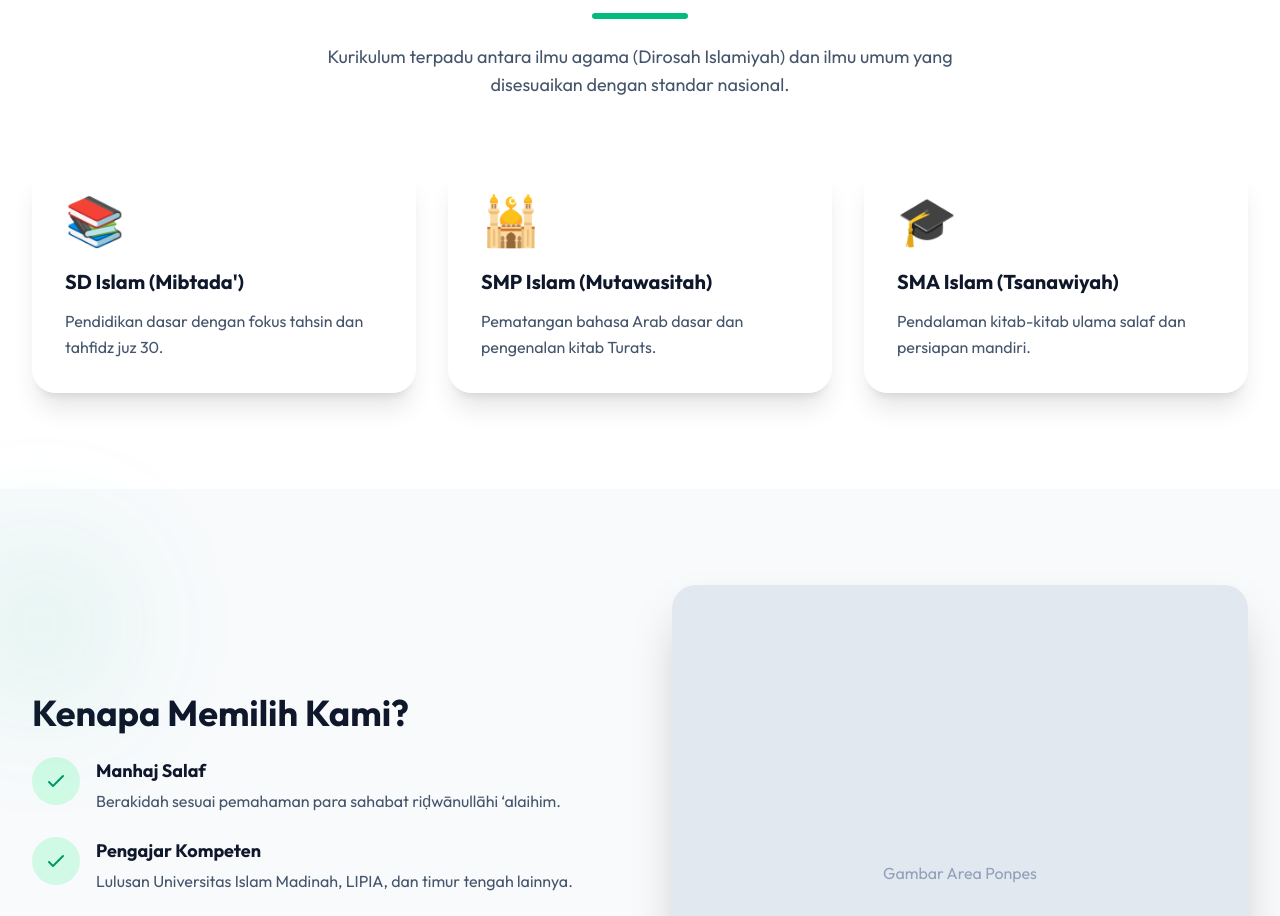
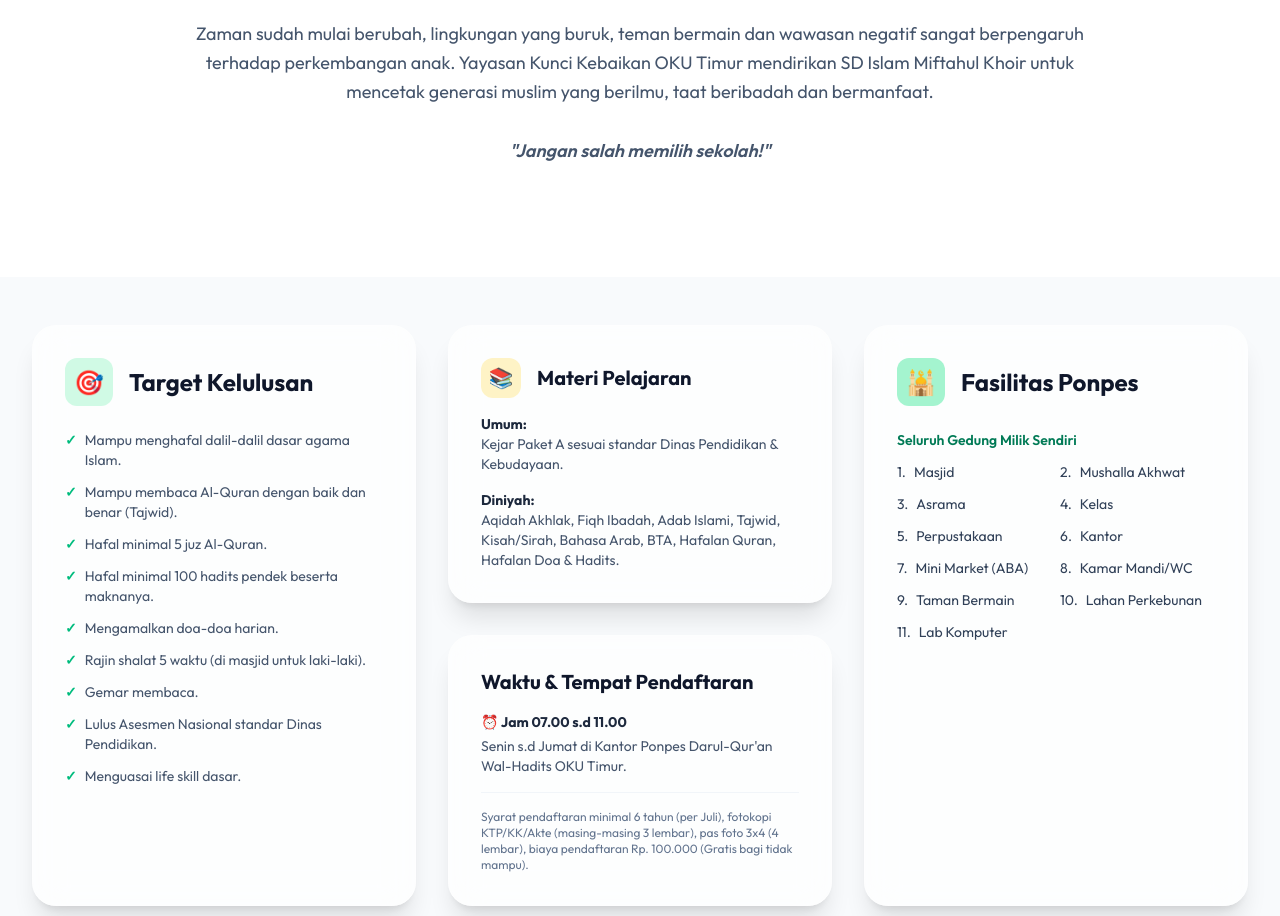
Before and after one commit to ponpesdqh/PSB, a Next.js app: page / in a window 1280 px wide. Shown: the part 980-1896 px from the top of the page. Built offline with nearby package versions, Linux system fonts and the light colour scheme.

Commit message:
Update Landing Page with SD Islam Miftahul Khoir info

```diff
--- a/src/app/page.tsx
+++ b/src/app/page.tsx
@@ -35,71 +35,99 @@
         </div>
       </section>
 
-      {/* Program Pendidikan */}
-      <section className="py-24 bg-white dark:bg-slate-950">
+      {/* Muqaddimah & Overview */}
+      <section className="py-16 bg-white dark:bg-slate-950">
         <div className="max-w-7xl mx-auto px-4 sm:px-6 lg:px-8">
-          <div className="text-center mb-16">
-            <h2 className="text-3xl md:text-4xl font-bold text-slate-900 dark:text-white mb-4">Program Pendidikan</h2>
+          <div className="text-center mb-12">
+            <h2 className="text-3xl md:text-5xl font-bold text-slate-900 dark:text-white mb-4">Kenapa Memilih SD Islam Miftahul Khoir?</h2>
             <div className="w-24 h-1.5 bg-emerald-500 mx-auto rounded-full"></div>
-            <p className="mt-6 text-slate-600 dark:text-slate-400 max-w-2xl mx-auto text-lg">
-              Kurikulum terpadu antara ilmu agama (Dirosah Islamiyah) dan ilmu umum yang disesuaikan dengan standar nasional.
+            <p className="mt-6 text-slate-600 dark:text-slate-400 max-w-4xl mx-auto text-lg leading-relaxed">
+              Zaman sudah mulai berubah, lingkungan yang buruk, teman bermain dan wawasan negatif sangat berpengaruh terhadap perkembangan anak. Yayasan Kunci Kebaikan OKU Timur mendirikan SD Islam Miftahul Khoir untuk mencetak generasi muslim yang berilmu, taat beribadah dan bermanfaat. <br /><br />
+              <span className="font-semibold italic">"Jangan salah memilih sekolah!"</span>
             </p>
-          </div>
-
-          <div className="grid md:grid-cols-3 gap-8">
-            {[
-              { level: "SD Islam (Mibtada')", desc: "Pendidikan dasar dengan fokus tahsin dan tahfidz juz 30.", icon: "📚" },
-              { level: "SMP Islam (Mutawasitah)", desc: "Pematangan bahasa Arab dasar dan pengenalan kitab Turats.", icon: "🕌" },
-              { level: "SMA Islam (Tsanawiyah)", desc: "Pendalaman kitab-kitab ulama salaf dan persiapan mandiri.", icon: "🎓" },
-            ].map((prog, i) => (
-              <div key={i} className="glass p-8 rounded-3xl card-hover border-t-4 border-t-emerald-500 group">
-                <div className="text-5xl mb-6 transform group-hover:scale-110 transition-transform duration-300">{prog.icon}</div>
-                <h3 className="text-xl font-bold text-slate-900 dark:text-white mb-3">{prog.level}</h3>
-                <p className="text-slate-600 dark:text-slate-400 leading-relaxed">{prog.desc}</p>
-              </div>
-            ))}
           </div>
         </div>
       </section>
 
-      {/* Visi Misi Highlight */}
-      <section className="py-24 bg-slate-50 dark:bg-slate-900">
-        <div className="max-w-7xl mx-auto px-4 sm:px-6 lg:px-8 relative">
-          <div className="absolute -top-10 -left-10 w-40 h-40 bg-emerald-500/10 rounded-full blur-3xl"></div>
-          <div className="grid md:grid-cols-2 gap-16 items-center">
-            <div>
-              <h2 className="text-3xl md:text-4xl font-bold text-slate-900 dark:text-white mb-6">Kenapa Memilih Kami?</h2>
-              <div className="space-y-6">
-                {[
-                  { title: "Manhaj Salaf", desc: "Berakidah sesuai pemahaman para sahabat riḍwānullāhi ‘alaihim." },
-                  { title: "Pengajar Kompeten", desc: "Lulusan Universitas Islam Madinah, LIPIA, dan timur tengah lainnya." },
-                  { title: "Bahasa Arab Aktif", desc: "Lingkungan berbahasa Arab untuk membiasakan santri." },
-                  { title: "Fasilitas Memadai", desc: "Asrama yang nyaman dan kelas yang representatif untuk belajar." },
-                ].map((item, i) => (
-                  <div key={i} className="flex gap-4">
-                    <div className="flex-shrink-0 w-12 h-12 rounded-full bg-emerald-100 dark:bg-emerald-900/50 flex items-center justify-center text-emerald-600 dark:text-emerald-400">
-                      <svg className="w-6 h-6" fill="none" stroke="currentColor" viewBox="0 0 24 24"><path strokeLinecap="round" strokeLinejoin="round" strokeWidth="2" d="M5 13l4 4L19 7"></path></svg>
-                    </div>
-                    <div>
-                      <h4 className="text-lg font-bold text-slate-900 dark:text-white">{item.title}</h4>
-                      <p className="text-slate-600 dark:text-slate-400 mt-1">{item.desc}</p>
-                    </div>
+      {/* Grid Features */}
+      <section className="py-12 bg-slate-50 dark:bg-slate-900">
+        <div className="max-w-7xl mx-auto px-4 sm:px-6 lg:px-8">
+          <div className="grid md:grid-cols-2 lg:grid-cols-3 gap-8">
+
+            {/* Target Kelulusan */}
+            <div className="glass p-8 rounded-3xl border-t-4 border-t-emerald-500 shadow-xl bg-white dark:bg-slate-800">
+              <div className="flex items-center gap-4 mb-6">
+                <div className="w-12 h-12 bg-emerald-100 dark:bg-emerald-900/50 rounded-xl flex items-center justify-center text-emerald-600 dark:text-emerald-400 text-2xl">🎯</div>
+                <h3 className="text-2xl font-bold text-slate-900 dark:text-white">Target Kelulusan</h3>
+              </div>
+              <ul className="space-y-3 text-sm text-slate-600 dark:text-slate-300">
+                <li className="flex gap-2"><span className="text-emerald-500 font-bold">✓</span> Mampu menghafal dalil-dalil dasar agama Islam.</li>
+                <li className="flex gap-2"><span className="text-emerald-500 font-bold">✓</span> Mampu membaca Al-Quran dengan baik dan benar (Tajwid).</li>
+                <li className="flex gap-2"><span className="text-emerald-500 font-bold">✓</span> Hafal minimal 5 juz Al-Quran.</li>
+                <li className="flex gap-2"><span className="text-emerald-500 font-bold">✓</span> Hafal minimal 100 hadits pendek beserta maknanya.</li>
+                <li className="flex gap-2"><span className="text-emerald-500 font-bold">✓</span> Mengamalkan doa-doa harian.</li>
+                <li className="flex gap-2"><span className="text-emerald-500 font-bold">✓</span> Rajin shalat 5 waktu (di masjid untuk laki-laki).</li>
+                <li className="flex gap-2"><span className="text-emerald-500 font-bold">✓</span> Gemar membaca.</li>
+                <li className="flex gap-2"><span className="text-emerald-500 font-bold">✓</span> Lulus Asesmen Nasional standar Dinas Pendidikan.</li>
+                <li className="flex gap-2"><span className="text-emerald-500 font-bold">✓</span> Menguasai life skill dasar.</li>
+              </ul>
+            </div>
+
+            {/* Materi Pelajaran & Syarat */}
+            <div className="space-y-8">
+              <div className="glass p-8 rounded-3xl border-l-4 border-l-amber-500 shadow-xl bg-white dark:bg-slate-800">
+                <div className="flex items-center gap-4 mb-4">
+                  <div className="w-10 h-10 bg-amber-100 dark:bg-amber-900/50 rounded-xl flex items-center justify-center text-amber-600 dark:text-amber-400 text-xl">📚</div>
+                  <h3 className="text-xl font-bold text-slate-900 dark:text-white">Materi Pelajaran</h3>
+                </div>
+                <div className="text-sm text-slate-600 dark:text-slate-300 space-y-4">
+                  <div>
+                    <strong className="text-slate-800 dark:text-slate-200">Umum:</strong><br />
+                    Kejar Paket A sesuai standar Dinas Pendidikan & Kebudayaan.
                   </div>
-                ))}
+                  <div>
+                    <strong className="text-slate-800 dark:text-slate-200">Diniyah:</strong><br />
+                    Aqidah Akhlak, Fiqh Ibadah, Adab Islami, Tajwid, Kisah/Sirah, Bahasa Arab, BTA, Hafalan Quran, Hafalan Doa & Hadits.
+                  </div>
+                </div>
+              </div>
+
+              <div className="glass p-8 rounded-3xl border-l-4 border-l-blue-500 shadow-xl bg-white dark:bg-slate-800">
+                <h3 className="text-xl font-bold text-slate-900 dark:text-white mb-4">Waktu & Tempat Pendaftaran</h3>
+                <p className="text-sm text-slate-600 dark:text-slate-300">
+                  <strong className="text-slate-800 dark:text-slate-200 block mb-1">⏰ Jam 07.00 s.d 11.00</strong>
+                  Senin s.d Jumat di Kantor Ponpes Darul-Qur'an Wal-Hadits OKU Timur.
+                </p>
+                <div className="mt-4 pt-4 border-t border-slate-100 dark:border-slate-700">
+                  <p className="text-xs text-slate-500">
+                    Syarat pendaftaran minimal 6 tahun (per Juli), fotokopi KTP/KK/Akte (masing-masing 3 lembar), pas foto 3x4 (4 lembar), biaya pendaftaran Rp. 100.000 (Gratis bagi tidak mampu).
+                  </p>
+                </div>
               </div>
             </div>
-            <div className="relative">
-              <div className="aspect-square rounded-3xl overflow-hidden shadow-2xl">
-                <div className="w-full h-full bg-slate-200 dark:bg-slate-800 animate-pulse flex items-center justify-center">
-                  {/* Placeholder for real ponpes image */}
-                  <span className="text-slate-400">Gambar Area Ponpes</span>
-                </div>
+
+            {/* Fasilitas */}
+            <div className="glass p-8 rounded-3xl border-t-4 border-t-emerald-500 shadow-xl bg-emerald-50 dark:bg-slate-800">
+              <div className="flex items-center gap-4 mb-6">
+                <div className="w-12 h-12 bg-emerald-200 dark:bg-emerald-900/50 rounded-xl flex items-center justify-center text-emerald-700 dark:text-emerald-400 text-2xl">🕌</div>
+                <h3 className="text-2xl font-bold text-slate-900 dark:text-white">Fasilitas Ponpes</h3>
               </div>
-              <div className="absolute -bottom-6 -right-6 glass p-6 rounded-2xl shadow-xl border-emerald-500/20 w-48">
-                <div className="text-3xl font-bold text-emerald-600 dark:text-emerald-400 mb-1">500+</div>
-                <div className="text-sm font-medium text-slate-600 dark:text-slate-400">Santri Aktif & Alumni</div>
-              </div>
+              <p className="text-sm text-emerald-700 dark:text-emerald-400 font-semibold mb-3">Seluruh Gedung Milik Sendiri</p>
+              <ul className="grid grid-cols-2 gap-x-2 gap-y-3 text-sm text-slate-700 dark:text-slate-300">
+                <li className="flex gap-2"><span>1.</span> Masjid</li>
+                <li className="flex gap-2"><span>2.</span> Mushalla Akhwat</li>
+                <li className="flex gap-2"><span>3.</span> Asrama</li>
+                <li className="flex gap-2"><span>4.</span> Kelas</li>
+                <li className="flex gap-2"><span>5.</span> Perpustakaan</li>
+                <li className="flex gap-2"><span>6.</span> Kantor</li>
+                <li className="flex gap-2"><span>7.</span> Mini Market (ABA)</li>
+                <li className="flex gap-2"><span>8.</span> Kamar Mandi/WC</li>
+                <li className="flex gap-2"><span>9.</span> Taman Bermain</li>
+                <li className="flex gap-2"><span>10.</span> Lahan Perkebunan</li>
+                <li className="flex gap-2"><span>11.</span> Lab Komputer</li>
+              </ul>
             </div>
+
           </div>
         </div>
       </section>
@@ -107,13 +135,13 @@
       {/* CTA Bottom */}
       <section className="py-20 bg-emerald-600 dark:bg-emerald-900 text-white text-center">
         <div className="max-w-3xl mx-auto px-4">
-          <h2 className="text-3xl md:text-5xl font-bold mb-6">Pendaftaran Gelombang 1 Dibuka</h2>
-          <p className="text-emerald-100 text-lg mb-10">Jangan lewatkan kesempatan untuk bergabung bersama keluarga besar Ma'had Salaf As-Sunnah. Kuota terbatas!</p>
+          <h2 className="text-3xl md:text-5xl font-bold mb-6">Pendaftaran SD Islam Miftahul Khoir</h2>
+          <p className="text-emerald-100 text-lg mb-10">Jangan lewatkan kesempatan untuk bergabung mencetak generasi muslim yang berilmu dan bermanfaat.</p>
           <Link
             href="/pendaftaran"
             className="inline-block px-10 py-4 rounded-xl bg-white text-emerald-700 font-bold text-lg hover:shadow-xl hover:scale-105 transition-all duration-300"
           >
-            Mulai Mendaftar Sekarang
+            Mulai Daftar Online Sekarang
           </Link>
         </div>
       </section>
```
